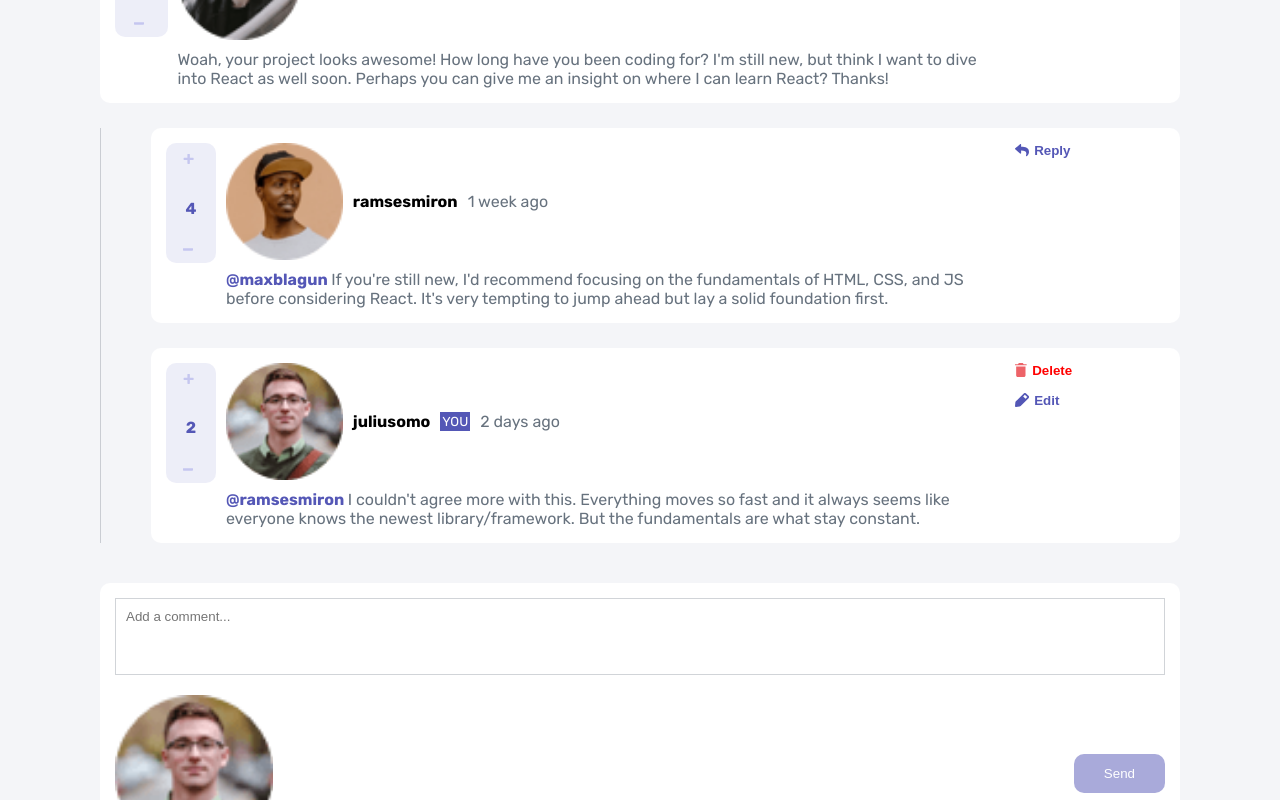
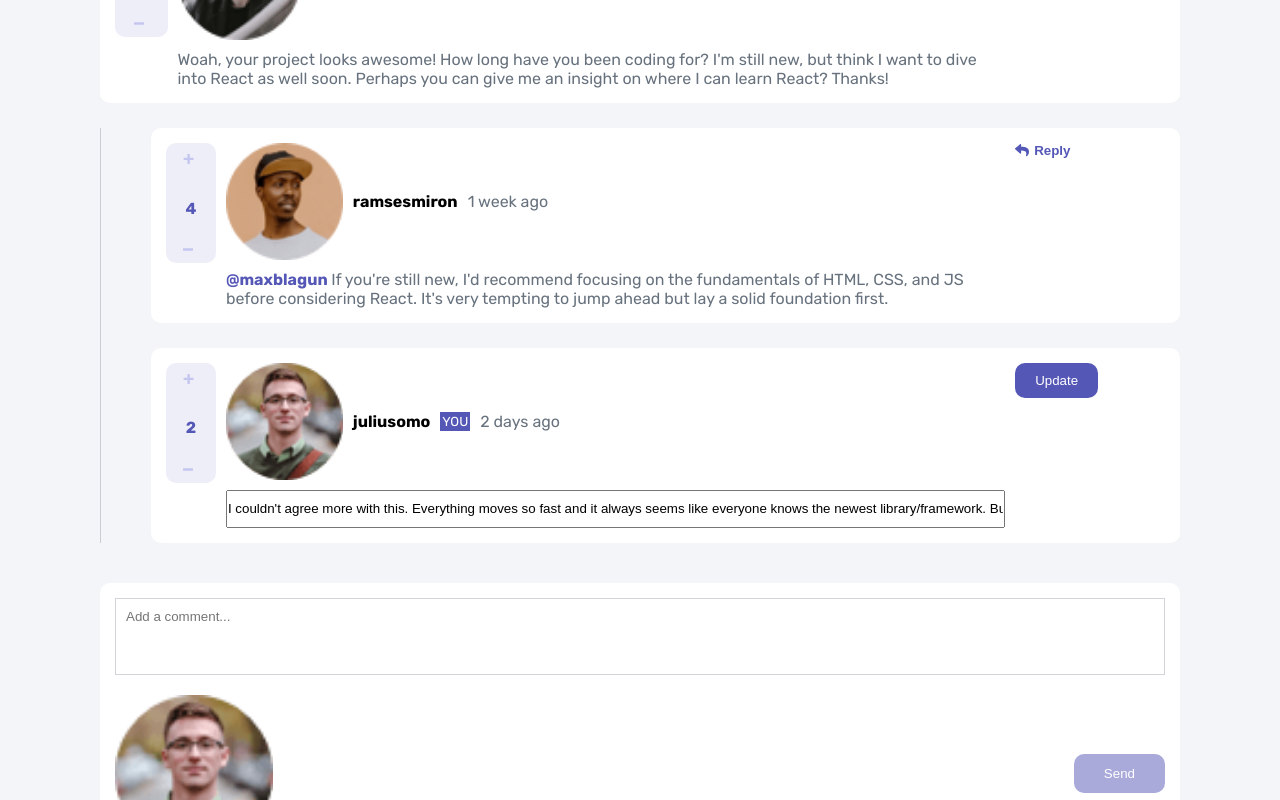
Before and after one commit to KjROX/interactive-comment-section-react, a React (Create React App) app: page / in a window 1280 px wide. Both pictures are taken after a click on the button "Edit". Shown: the part 419-1219 px from the top of the page. Built offline with nearby package versions, Linux system fonts and the light colour scheme.

Commit message:
made edit button active

```diff
--- a/src/App.js
+++ b/src/App.js
@@ -99,19 +99,43 @@ function App() {
   const confirmedDeleteHandler = () => {
     const idOfCommentDataToBeDeleted = commentDataToBeDeleted.id;
     setComments((prevComments) => {
-      const updatedComments = [...prevComments];
-      updatedComments.forEach((updatedComment, index) => {
-        if (updatedComment.id === idOfCommentDataToBeDeleted) {
-          updatedComments.splice(index, 1);
+      const prevCommentsInstance = [...prevComments];
+      prevCommentsInstance.forEach((prevComment, index) => {
+        if (prevComment.id === idOfCommentDataToBeDeleted) {
+          prevCommentsInstance.splice(index, 1);
         } else {
-          updatedComment.replies.forEach((reply, i) => {
+          prevComment.replies.forEach((reply, i) => {
             if (reply.id === idOfCommentDataToBeDeleted) {
-              updatedComment.replies.splice(i, 1);
+              prevComment.replies.splice(i, 1);
             }
           });
         }
       });
-      return updatedComments;
+      return prevCommentsInstance;
+    });
+  };
+
+  const updateCommentHandler = (
+    updatingCommentId,
+    updatingCommentContent,
+    updatedTime
+  ) => {
+    setComments((prevComments) => {
+      const prevCommentsInstance = [...prevComments];
+      prevCommentsInstance.forEach((prevComment) => {
+        if (prevComment.id === updatingCommentId) {
+          prevComment.content = updatingCommentContent;
+          prevComment.createdAt = updatedTime;
+        } else {
+          prevComment.replies.forEach((reply) => {
+            if (reply.id === updatingCommentId) {
+              reply.content = updatingCommentContent;
+              reply.createdAt = updatedTime;
+            }
+          });
+        }
+      });
+      return prevCommentsInstance;
     });
   };
 
@@ -124,6 +148,7 @@ function App() {
           likeCountUpdater={likeCountUpdater}
           addReplyHandler={addReplyHandler}
           deleteButtonHandler={deleteButtonHandler}
+          updateCommentHandler={updateCommentHandler}
         />
         <AddComment
           currentUser={data.currentUser}
--- a/src/components/Comment.js
+++ b/src/components/Comment.js
@@ -11,8 +11,18 @@ const Comment = ({
   likeCountUpdater,
   addReplyHandler,
   deleteButtonHandler,
+  updateCommentHandler,
 }) => {
   const [showAddComment, setShowAddComment] = useState(false);
+  const [updateComment, setUpdateComment] = useState(false);
+  const [valueOfUpdatedComment, setValueOfUpdatedComment] = useState(
+    commentData.content
+  );
+
+  const editButtonHandler = () => {
+    setUpdateComment((prevState) => !prevState);
+  };
+
   const replyButtonHandler = () => {
     setShowAddComment((prevState) => !prevState);
   };
@@ -54,11 +64,24 @@ const Comment = ({
               {dateFormatter(commentData.createdAt)}
             </span>
           </div>
-          <div className={classes.body}>
-            <span style={{ color: "#5457b6", fontWeight: "bold" }}>
-              {commentData.replyingTo ? `@${commentData.replyingTo} ` : ""}
-            </span>
-            {commentData.content}
+          <div className={classes.bodyCover}>
+            <div className={classes.body}>
+              <span style={{ color: "#5457b6", fontWeight: "bold" }}>
+                {commentData.replyingTo ? `@${commentData.replyingTo} ` : ""}
+              </span>
+              {commentData.content}
+            </div>
+            {currentUser.username === commentData.user.username &&
+              updateComment && (
+                <input
+                  className={classes.bodyInput}
+                  type="text"
+                  value={valueOfUpdatedComment}
+                  onChange={(e) => {
+                    setValueOfUpdatedComment(e.target.value);
+                  }}
+                />
+              )}
           </div>
         </div>
 
@@ -73,7 +96,11 @@ const Comment = ({
             mobileDesign={true}
             replyButtonHandler={replyButtonHandler}
             deleteButtonHandler={deleteButtonHandler}
+            editButtonHandler={editButtonHandler}
             commentData={commentData}
+            updateComment={updateComment}
+            valueOfUpdatedComment={valueOfUpdatedComment}
+            updateCommentHandler={updateCommentHandler}
           />
         </div>
         <React.Fragment>
@@ -82,7 +109,11 @@ const Comment = ({
             mobileDesign={false}
             replyButtonHandler={replyButtonHandler}
             deleteButtonHandler={deleteButtonHandler}
+            editButtonHandler={editButtonHandler}
             commentData={commentData}
+            updateComment={updateComment}
+            valueOfUpdatedComment={valueOfUpdatedComment}
+            updateCommentHandler={updateCommentHandler}
           />
         </React.Fragment>
       </div>
--- a/src/components/Comment.module.css
+++ b/src/components/Comment.module.css
@@ -32,6 +32,17 @@
 .body {
   color: #67727e;
 }
+
+.bodyCover {
+  position: relative;
+}
+.bodyInput {
+  position: absolute;
+  top: 0;
+  left: 0;
+  width: 100%;
+  height: 100%;
+}
 .footer {
   width: 100%;
   display: flex;
--- a/src/components/CommentsList.js
+++ b/src/components/CommentsList.js
@@ -8,6 +8,7 @@ const CommentsList = ({
   likeCountUpdater,
   addReplyHandler,
   deleteButtonHandler,
+  updateCommentHandler,
 }) => {
   return (
     <>
@@ -22,6 +23,7 @@ const CommentsList = ({
                 likeCountUpdater={likeCountUpdater}
                 addReplyHandler={addReplyHandler}
                 deleteButtonHandler={deleteButtonHandler}
+                updateCommentHandler={updateCommentHandler}
               />
               <div className={classes.replies}>
                 {comment.replies.map((reply) => (
@@ -32,6 +34,7 @@ const CommentsList = ({
                     likeCountUpdater={likeCountUpdater}
                     addReplyHandler={addReplyHandler}
                     deleteButtonHandler={deleteButtonHandler}
+                    updateCommentHandler={updateCommentHandler}
                   />
                 ))}
               </div>
@@ -46,6 +49,7 @@ const CommentsList = ({
               likeCountUpdater={likeCountUpdater}
               addReplyHandler={addReplyHandler}
               deleteButtonHandler={deleteButtonHandler}
+              updateCommentHandler={updateCommentHandler}
             />
           );
         }
--- a/src/components/ReplyDeleteEdit.js
+++ b/src/components/ReplyDeleteEdit.js
@@ -5,7 +5,15 @@ const ReplyDeleteEdit = ({
   replyButtonHandler,
   deleteButtonHandler,
   commentData,
+  editButtonHandler,
+  updateComment,
+  valueOfUpdatedComment,
+  updateCommentHandler,
 }) => {
+  const updateButtonHandler = () => {
+    updateCommentHandler(commentData.id, valueOfUpdatedComment, Date.now());
+    editButtonHandler();
+  };
   return (
     <div
       className={`${
@@ -23,6 +31,10 @@ const ReplyDeleteEdit = ({
           <img src="./images/icon-reply.svg" alt="" />
           Reply
         </button>
+      ) : updateComment ? (
+        <button className={classes.update} onClick={updateButtonHandler}>
+          Update
+        </button>
       ) : (
         <div className={classes.deleteEdit}>
           <button
@@ -34,7 +46,12 @@ const ReplyDeleteEdit = ({
             <img src="./images/icon-delete.svg" alt="" />
             Delete
           </button>
-          <button className={classes.edit}>
+          <button
+            className={classes.edit}
+            onClick={() => {
+              editButtonHandler();
+            }}
+          >
             <img src="./images/icon-edit.svg" alt="" />
             Edit
           </button>
--- a/src/components/ReplyDeleteEdit.module.css
+++ b/src/components/ReplyDeleteEdit.module.css
@@ -27,6 +27,13 @@
   gap: 0.5rem;
   cursor: pointer;
 }
+.update {
+  color: white;
+  background-color: #5457b6;
+  padding: 1rem 2rem;
+  border-radius: 1rem;
+  cursor: pointer;
+}
 .edit {
   color: #5457b6;
   font-weight: bold;
```
